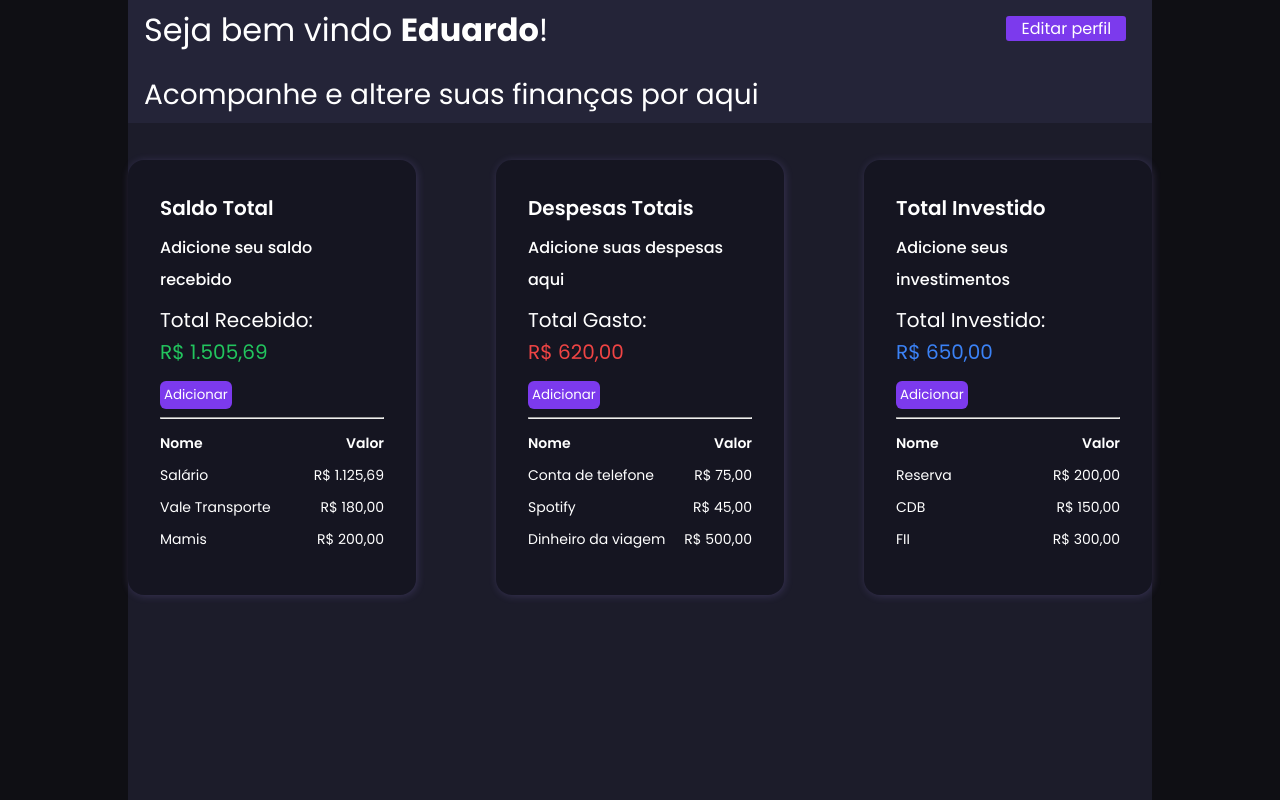
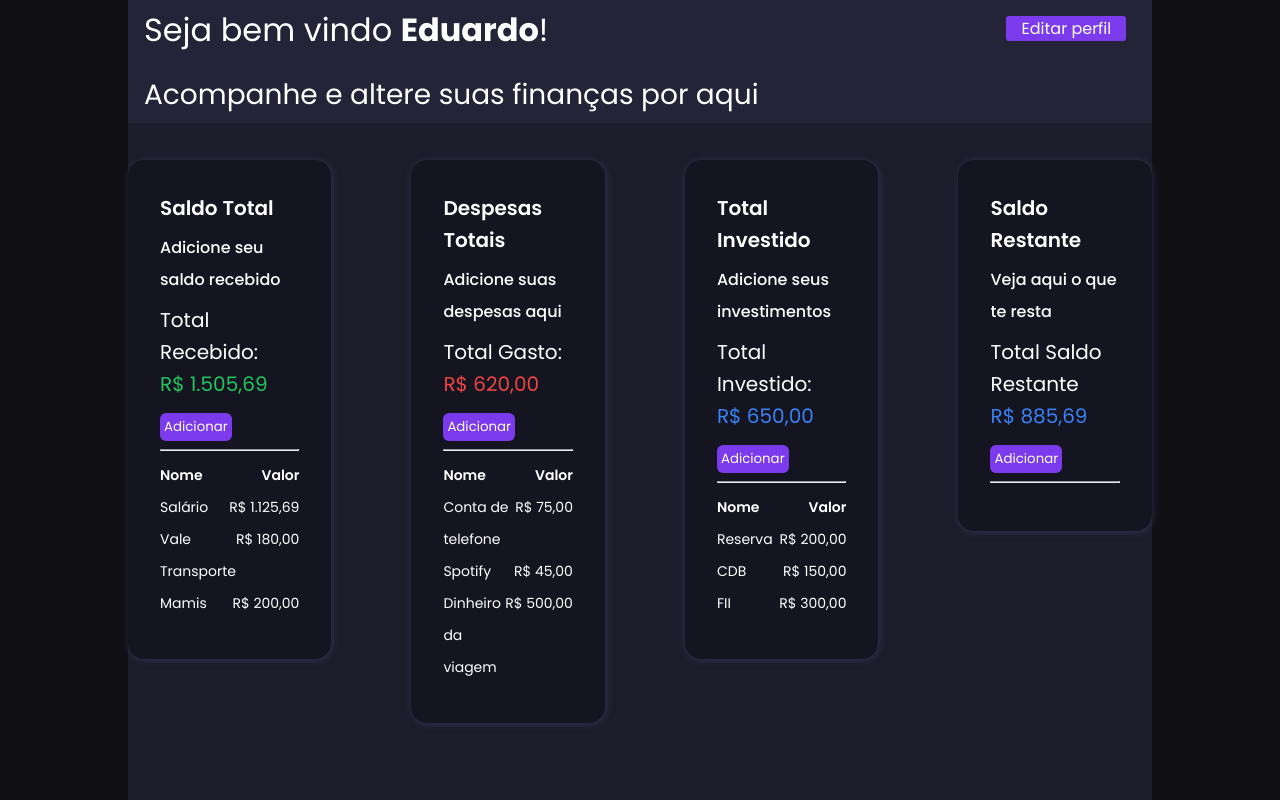
Before and after one commit to eduHanjos0411/FinTrack, a React (Vite) app: page /dashboard in a window 1280 px wide. Built offline with nearby package versions, Linux system fonts and the light colour scheme.

Commit message:
feat: displaying card saldoRestante

```diff
--- a/src/pages/Dashboard.tsx
+++ b/src/pages/Dashboard.tsx
@@ -1,6 +1,7 @@
 import { CardDespesas } from "../components/cards/CardDespesas";
 import { CardInvestimentos } from "../components/cards/CardInvestimentos";
 import { CardSaldo } from "../components/cards/CardSaldo";
+import { CardSaldoRestante } from "../components/cards/CardSaldoRestante";
 import { TopHeader } from "../components/TopHeader";
 
 import "../styles/dashboard.css";
@@ -15,6 +16,7 @@ export function Dashboard() {
         <CardSaldo />
         <CardDespesas />
         <CardInvestimentos />
+        <CardSaldoRestante/>
       </div>
     </div>
   );
```
